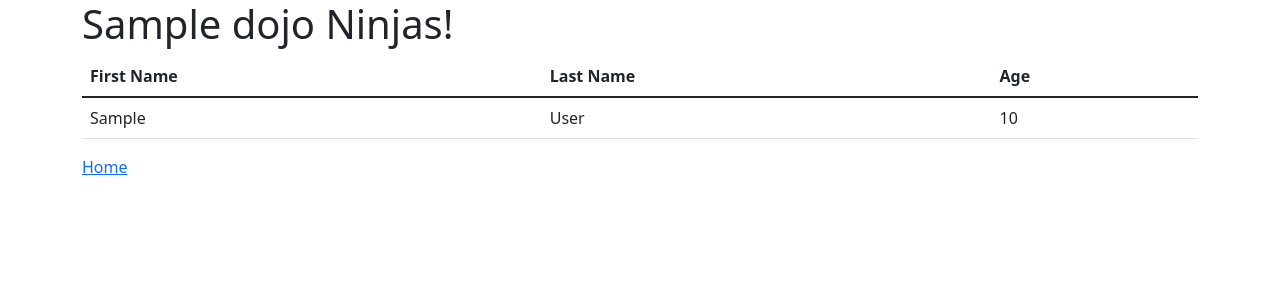
After one commit to veronica-hing/python, a Flask app: page /dojos/1 in a window 1280 px wide. The commit adds this page. Shown: the top 300 px of the page. Run offline with Flask 2, Linux system fonts and the light colour scheme; tables that the repository leaves empty or names only in its code hold one stand-in row (values such as "Sample post").

Commit message:
implemented all features for dojos and ninjas assignment

```diff
--- a/flask_mysql/crud/dojos_and_ninjas/flask_app/controllers/dojos.py
+++ b/flask_mysql/crud/dojos_and_ninjas/flask_app/controllers/dojos.py
@@ -7,3 +7,16 @@ def index():
     #call classmethod to get all dojos for list of dojos
     dojos = Dojo.get_all()
     return render_template("index.html", dojos = dojos)
+
+@app.route("/dojos/save", methods = ["POST"])
+def save():
+    data = {
+        "name": request.form["name"]
+    }
+    id = Dojo.save(data)
+    return redirect('/dojos/' + str(id))
+
+@app.route("/dojos/<int:id>")
+def show_dojo(id):
+    dojo = Dojo.get_dojo_with_ninjas(id)
+    return render_template("show_dojo.html", dojo = dojo)
--- a/flask_mysql/crud/dojos_and_ninjas/flask_app/models/dojo.py
+++ b/flask_mysql/crud/dojos_and_ninjas/flask_app/models/dojo.py
@@ -1,12 +1,16 @@
 # import the function that will return an instance of a connection
 from flask_app.config.mysqlconnection import connectToMySQL
 # model the class after the Dojo table from our database
+# ninja is dependent on dojo so we'll also have to include ninjas
+from flask_app.models import ninja
 class Dojo:
     def __init__( self , data ):
         self.id = data['id']
         self.name = data['name']
         self.created_at = data['created_at']
         self.updated_at = data['updated_at']
+        #this will be the list of ninjas we get when we show the dojo page
+        self.ninjas = []
     # Now we use class methods to query our database
     @classmethod
     def get_all(cls):
@@ -19,3 +23,38 @@ class Dojo:
         for dojo in results:
             dojos.append( cls(dojo) )
         return dojos
+
+    @classmethod
+    def save(cls,data):
+        query = "INSERT INTO dojos ( name, created_at, updated_at) "
+        query = query + "VALUES ( %(name)s, NOW(), NOW());"
+        id = connectToMySQL('dojos_and_ninjas_schema').query_db(query, data)
+        return id
+
+    @classmethod
+    def get_one(cls, id):
+            query = "SELECT * FROM dojos WHERE id = %(id)s ;"
+            data = {"id": id}
+            result = connectToMySQL('dojos_and_ninjas_schema').query_db(query,data)
+            result = result[0]
+            dojo = Dojo(result)
+            return dojo
+
+    @classmethod
+    def get_dojo_with_ninjas(cls, id):
+        query = "SELECT * FROM dojos LEFT JOIN ninjas ON ninjas.dojo_id = dojos.id WHERE dojos.id = %(id)s ;"
+        data = {"id": id}
+        results = connectToMySQL('dojos_and_ninjas_schema').query_db(query, data)
+        dojo = cls(results[0])
+        for row_from_db in results:
+            ninja_data = {
+                "id": row_from_db["ninjas.id"],
+                "first_name": row_from_db["first_name"],
+                "last_name": row_from_db["last_name"],
+                "age": row_from_db["age"],
+                "created_at": row_from_db["ninjas.created_at"],
+                "updated_at": row_from_db["ninjas.updated_at"],
+                "dojo_id": row_from_db["dojo_id"]
+            }
+            dojo.ninjas.append(ninja.Ninja(ninja_data))
+        return dojo
--- a/flask_mysql/crud/dojos_and_ninjas/flask_app/models/ninja.py
+++ b/flask_mysql/crud/dojos_and_ninjas/flask_app/models/ninja.py
@@ -22,3 +22,10 @@ class Ninja:
         for ninja in results:
             ninjas.append( cls(ninja) )
         return ninjas
+
+    @classmethod
+    def save(cls, data):
+        query = "INSERT INTO ninjas (first_name, last_name, age, created_at, updated_at, dojo_id) "
+        query = query + "VALUES (%(first_name)s, %(last_name)s, %(age)s, NOW(), NOW(), %(dojo_id)s) ;"
+        ninja_id = connectToMySQL('dojos_and_ninjas_schema').query_db(query,data)
+        return ninja_id
--- /dev/null
+++ b/flask_mysql/crud/dojos_and_ninjas/flask_app/templates/show_dojo.html
@@ -0,0 +1,36 @@
+<!DOCTYPE html>
+<html lang="en">
+<head>
+    <meta charset="UTF-8">
+    <meta http-equiv="X-UA-Compatible" content="IE=edge">
+    <meta name="viewport" content="width=device-width, initial-scale=1.0">
+    <link href="https://cdn.jsdelivr.net/npm/bootstrap@5.1.3/dist/css/bootstrap.min.css" rel="stylesheet">
+
+    <title>Dojos</title>
+</head>
+<body>
+    <div class="container">
+        <h1>{{dojo.name}} Ninjas!</h1>
+        <table class="table">
+            <thead>
+                <tr>
+                    <th scope = "col">First Name</th>
+                    <th scope = "col">Last Name</th>
+                    <th scope = "col">Age</th>
+                </tr>
+            </thead>
+            <tbody>
+                {% for ninja in dojo.ninjas %}
+                <tr>
+                    <td>{{ninja.first_name}}</td>
+                    <td>{{ninja.last_name}}</td>
+                    <td>{{ninja.age}}</td>
+                </tr>
+                {% endfor %}
+            </tbody>
+        </table>
+        <a href="/dojos">Home</a>
+    </div>
+    <script src="https://cdn.jsdelivr.net/npm/bootstrap@5.1.3/dist/js/bootstrap.bundle.min.js"></script>
+</body>
+</html>
```
Also changed, not shown: flask_mysql/crud/dojos_and_ninjas/flask_app/controllers/ninjas.py (+19 -0 lines), flask_mysql/crud/dojos_and_ninjas/flask_app/templates/index.html (+7 -1 lines), flask_mysql/crud/dojos_and_ninjas/flask_app/templates/new_ninja.html (added, +32 -0 lines).
